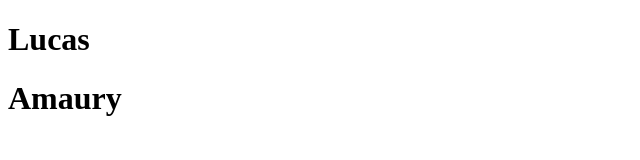
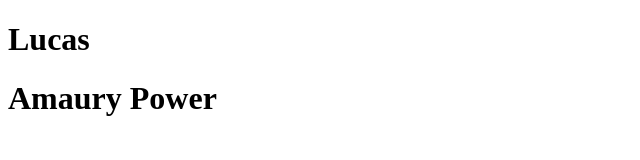
Before and after one commit to elviajero971/projet-x, a plain HTML site: page index.html in a window 1280 px wide. Shown: the whole page, without its empty margins (0-640 px from the left). Drawn offline with Linux system fonts and the light colour scheme.

Commit message:
Add new commit on index.html Amaury

```diff
--- a/index.html
+++ b/index.html
@@ -9,7 +9,7 @@
 
 <body>
     <h1>Lucas</h1>
-    <h1>Amaury</h1>
+    <h1>Amaury Power</h1>
 </body>
 
 </html>
```
